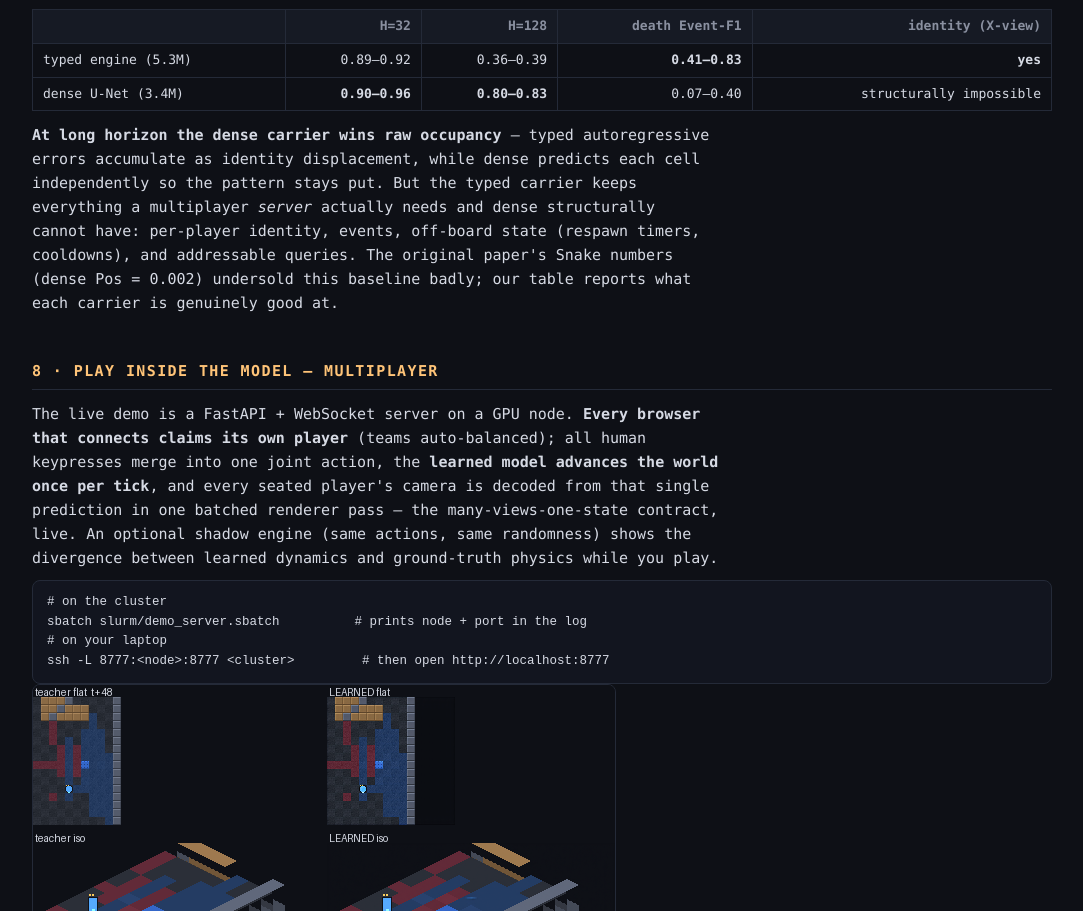
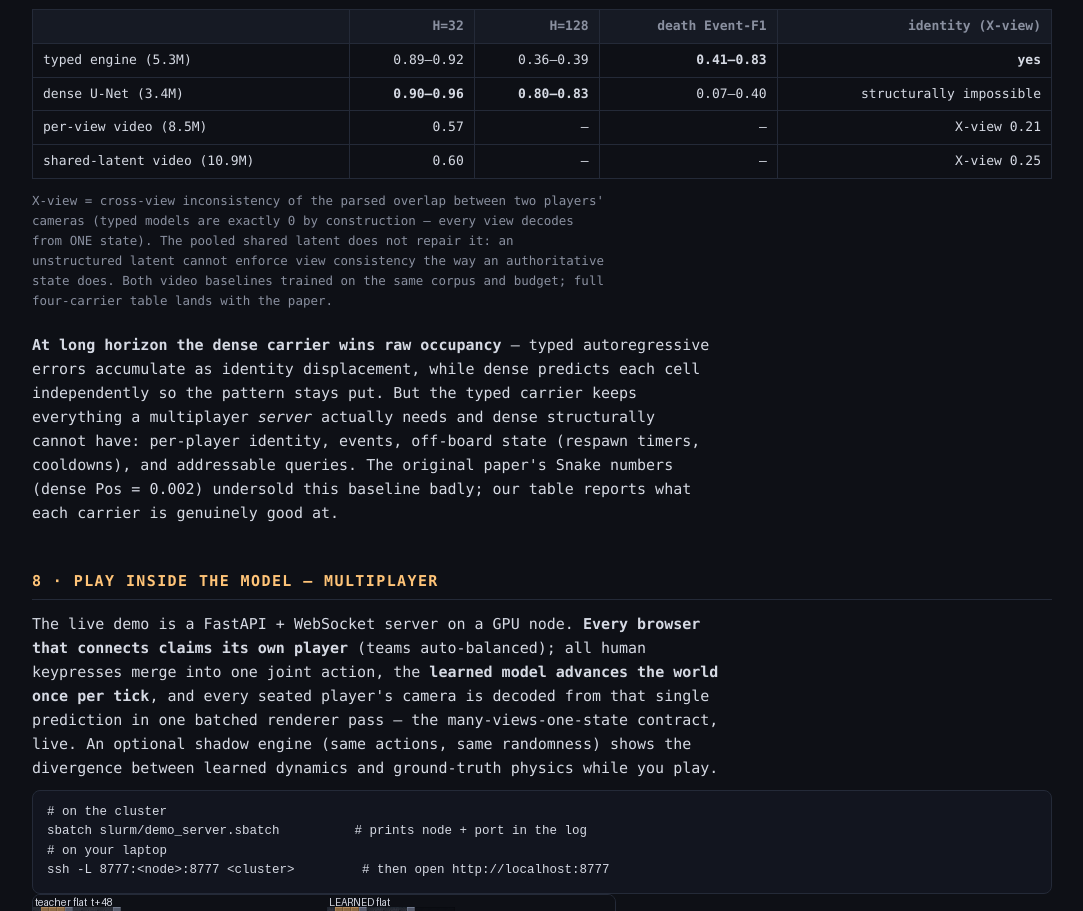
Before and after one commit to lixuan27/agentworld-demo, a plain HTML site: page index.html in a window 1280 px wide. Shown: the part 3807-4718 px from the top of the page, without its empty margins (98-1181 px from the left). Drawn offline with Linux system fonts and the light colour scheme.

Commit message:
results: video-carrier rows (B-PV/B-SL) complete the four-carrier comparison; X-view 0.21-0.25 vs typed 0

```diff
--- a/index.html
+++ b/index.html
@@ -181,7 +181,14 @@ honest split verdict:</p>
 <tr><th></th><th>H=32</th><th>H=128</th><th>death Event-F1</th><th>identity (X-view)</th></tr>
 <tr><td>typed engine (5.3M)</td><td>0.89–0.92</td><td>0.36–0.39</td><td><b>0.41–0.83</b></td><td><b>yes</b></td></tr>
 <tr><td>dense U-Net (3.4M)</td><td><b>0.90–0.96</b></td><td><b>0.80–0.83</b></td><td>0.07–0.40</td><td>structurally impossible</td></tr>
+<tr><td>per-view video (8.5M)</td><td>0.57</td><td>—</td><td>—</td><td>X-view 0.21</td></tr>
+<tr><td>shared-latent video (10.9M)</td><td>0.60</td><td>—</td><td>—</td><td>X-view 0.25</td></tr>
 </table>
+<p class="cap">X-view = cross-view inconsistency of the parsed overlap between two players'
+cameras (typed models are exactly 0 by construction — every view decodes from ONE state).
+The pooled shared latent does not repair it: an unstructured latent cannot enforce view
+consistency the way an authoritative state does. Both video baselines trained on the same
+corpus and budget; full four-carrier table lands with the paper.</p>
 <p><b>At long horizon the dense carrier wins raw occupancy</b> — typed autoregressive errors
 accumulate as identity displacement, while dense predicts each cell independently so the
 pattern stays put. But the typed carrier keeps everything a multiplayer <i>server</i>
```
